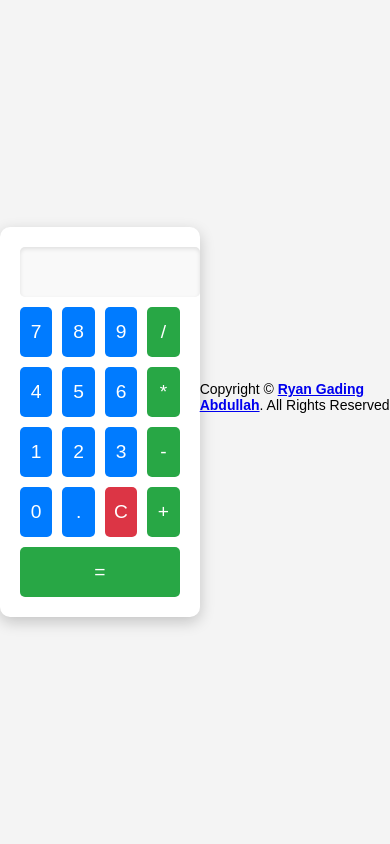
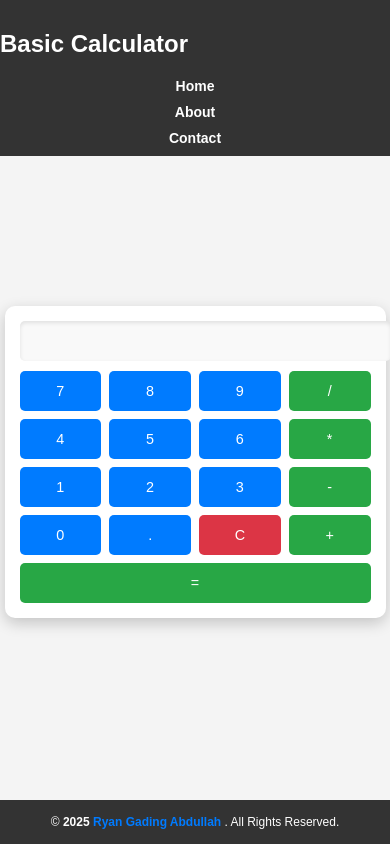
Before and after one commit to RyanGA09/BasicCalculatorWeb, a plain HTML site: page index.html in a window 390 px wide. Drawn offline with Linux system fonts and the light colour scheme.

Commit message:
update README, index.html, styles.css

```diff
--- a/assets/css/styles.css
+++ b/assets/css/styles.css
@@ -8,9 +8,47 @@ body {
   background-color: #f4f4f4;
 }
 
+/* Navbar Styles */
+.navbar {
+  background-color: #333;
+  padding: 10px 20px;
+  color: white;
+  position: fixed;
+  top: 0;
+  width: 100%;
+  z-index: 1000;
+}
+
+.navbar-links {
+  list-style: none;
+  display: flex;
+  justify-content: flex-start;
+  gap: 20px;
+  margin: 0;
+  padding: 0;
+}
+
+.navbar-links li {
+  display: inline;
+}
+
+.navbar-links a {
+  text-decoration: none;
+  color: white;
+  font-weight: bold;
+  padding: 5px 10px;
+  border-radius: 5px;
+  transition: background 0.3s;
+}
+
+.navbar-links a:hover {
+  background: #555;
+}
+
 .calculator {
   background: #fff;
   padding: 20px;
+  margin-top: 80px; /* Space for navbar */
   border-radius: 10px;
   box-shadow: 0 5px 15px rgba(0, 0, 0, 0.2);
   width: 300px;
@@ -66,10 +104,76 @@ body {
   background: #b21f2d;
 }
 
+/* Footer Styles */
 .footer {
-  color: var(--default-color);
-  background-color: var(--background-color);
+  color: #fff;
+  background-color: #333;
   font-size: 14px;
-  padding-bottom: 50px;
-  position: relative;
+  text-align: center;
+  padding: 20px 0;
+  position: absolute;
+  bottom: 0;
+  width: 100%;
 }
+
+/* Footer Copyright Link */
+.footer-link {
+  text-decoration: none;
+  color: #007bff;
+  font-weight: bold;
+  transition: color 0.3s ease;
+}
+
+.footer-link:hover {
+  color: #0056b3;
+  text-decoration: underline;
+}
+
+/* Responsiveness */
+@media screen and (max-width: 768px) {
+  .navbar-links {
+    flex-direction: column;
+    align-items: center;
+    gap: 10px;
+  }
+
+  .calculator {
+    width: 90%;
+    padding: 15px;
+  }
+
+  .buttons {
+    gap: 8px;
+  }
+
+  .button {
+    font-size: 1rem;
+    height: 45px;
+  }
+
+  .display {
+    font-size: 1.2rem;
+    height: 45px;
+  }
+
+  .footer {
+    font-size: 12px;
+    padding: 15px;
+  }
+}
+
+@media screen and (max-width: 480px) {
+  .navbar-links {
+    font-size: 14px;
+  }
+
+  .button {
+    font-size: 0.9rem;
+    height: 40px;
+  }
+
+  .display {
+    font-size: 1rem;
+    height: 40px;
+  }
+}
--- a/index.html
+++ b/index.html
@@ -3,11 +3,28 @@
   <head>
     <meta charset="UTF-8" />
     <meta name="viewport" content="width=device-width, initial-scale=1.0" />
-    <title>Calculator</title>
+    <title>Basic Calculator</title>
     <link rel="stylesheet" href="assets/css/styles.css" />
   </head>
   <body>
-    <header></header>
+    <!-- Header Navbar -->
+    <header class="navbar">
+      <nav>
+        <div class="navbar-container">
+          <!-- Navbar Title -->
+          <h1 class="navbar-title">Basic Calculator</h1>
+
+          <!-- Navbar Links -->
+          <ul class="navbar-links">
+            <li><a href="#home">Home</a></li>
+            <li><a href="#about">About</a></li>
+            <li><a href="#contact">Contact</a></li>
+          </ul>
+        </div>
+      </nav>
+    </header>
+
+    <!-- Calculator Section -->
     <div class="calculator">
       <input type="text" class="display" id="display" disabled />
       <div class="buttons">
@@ -41,22 +58,21 @@
       </div>
     </div>
 
-    <!-- Start Footer -->
+    <!-- Footer -->
     <footer id="footer" class="footer">
       <div class="copyright">
-        Copyright &copy;
-        <strong
-          ><span
-            ><a
-              href="https://www.linkedin.com/in/ryan-gading-abdullah/"
-              target="_blank"
-              >Ryan Gading Abdullah</a
-            ></span
-          ></strong
-        >. All Rights Reserved
+        &copy; <strong>2025</strong>
+        <a
+          href="https://www.linkedin.com/in/ryan-gading-abdullah/"
+          target="_blank"
+          rel="noopener noreferrer"
+          class="footer-link"
+        >
+          Ryan Gading Abdullah
+        </a>
+        . All Rights Reserved.
       </div>
     </footer>
-    <!-- End Footer -->
 
     <script src="assets/js/scripts.js"></script>
   </body>
```
Also changed, not shown: 1 other file.
